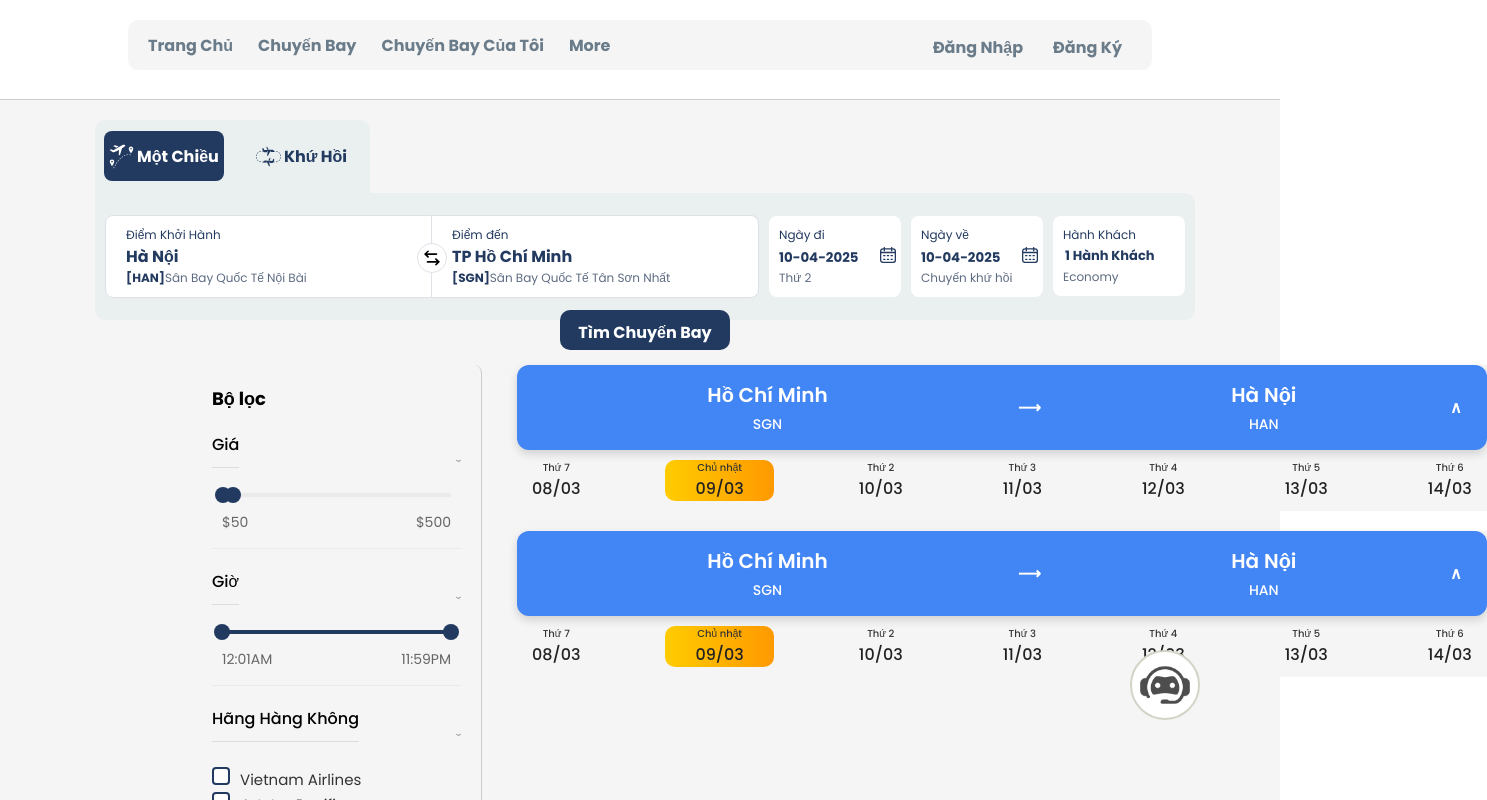
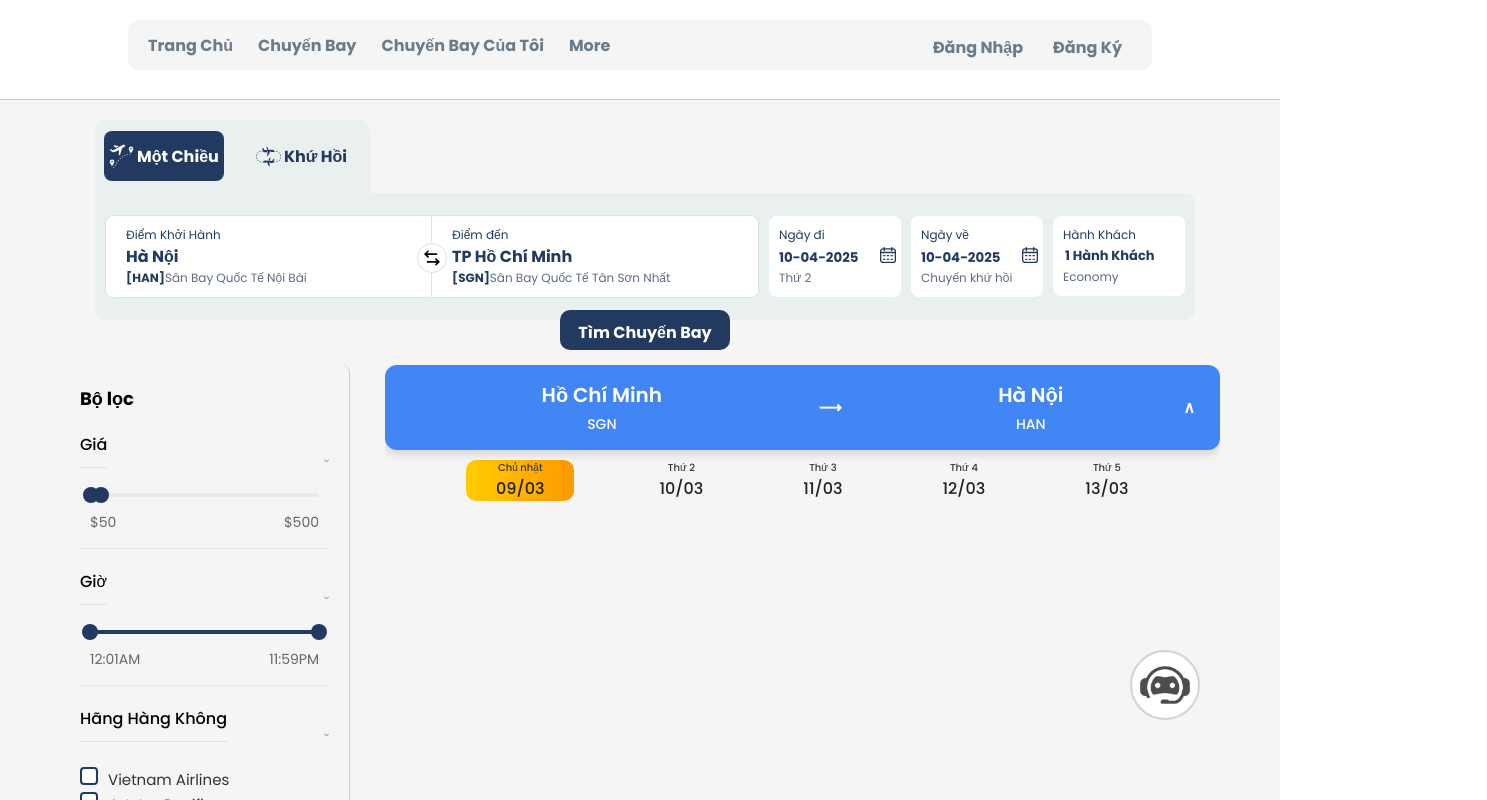
Before and after one commit to NTriCuong/project_CNPM, a React (Create React App) app: page /booking in a window 1280 px wide. Shown: the top 800 px of the page, 1487 px wide, since content can reach past the window. Built offline with nearby package versions, Linux system fonts and the light colour scheme; a web font is replaced by a local one.

Commit message:
xong spint tuan nay 90%

```diff
--- a/src/component/search/FlightSearchBox.js
+++ b/src/component/search/FlightSearchBox.js
@@ -96,6 +96,14 @@ function FlightSearchBox({ className }) {
   const search_data = useSelector(selectSearchData);
   //GOI API
   const Api = async () => {
+    // console.log("search_data", search_data.departureLocation.codeCity);
+    // console.log("search_data", search_data.arrivalLocation.codeCity);
+    // console.log("search_data", format(search_data.departureDate, "yyyy-MM-dd"));
+    // console.log("search_data", search_data.ticketClasses);
+    // console.log("search_data", search_data.numberAdults);
+    // console.log("search_data", search_data.numberChildren);
+    // console.log("search_data", search_data.numberInfants);
+
     try {
       const response = await searchFlight.post("/", {
         departure_location: search_data.departureLocation.codeCity,
@@ -106,6 +114,7 @@ function FlightSearchBox({ className }) {
         number_children: search_data.numberChildren,
         number_infants: search_data.numberInfants,
       });
+
       console.log("API response:", response.data);
       Dispath(setFlightData(response.data));// ép kiểu an toàn));
 
@@ -180,10 +189,11 @@ function FlightSearchBox({ className }) {
           <div className="bottom">
             <div className="left-field">
               <SearchItem
+                onClick={handlePoint}
                 className="field"
                 textTop="Điểm Khởi Hành"
                 textCenter={
-                  <div onClick={handlePoint}>
+                  <div >
                     {" "}
                     {SelectorSearchData.departureLocation.city}
                   </div>
@@ -211,10 +221,11 @@ function FlightSearchBox({ className }) {
                 }
               />
               <SearchItem
+                onClick={handleArP}
                 className="field"
                 textTop="Điểm đến"
                 textCenter={
-                  <div onClick={handleArP}>
+                  <div >
                     {" "}
                     {SelectorSearchData.arrivalLocation.city}
                   </div>
--- a/src/component/search/component/datefield/DatePickerCustom.js
+++ b/src/component/search/component/datefield/DatePickerCustom.js
@@ -1,4 +1,4 @@
-import React, { useEffect, useState } from "react";
+import React, { useEffect, useRef, useState } from "react";
 import DatePicker, { registerLocale } from "react-datepicker";
 import "react-datepicker/dist/react-datepicker.css"; // css mặc định của date picker
 import "./style.css";
@@ -10,6 +10,11 @@ import { updateArrivalDate, updateDepartureDate } from "../../../../redux/search
 const DatePickerCustom = ({flag}) => {//true ngay di false ngay ve
   const [selectedDate, setSelectedDate] = useState(new Date());
   const Dispath = useDispatch();
+  const datePickerRef = useRef(); // 👈 ref để truy cập input của DatePicker
+
+  const openDatePicker = () => {
+    datePickerRef.current.setFocus(); // hoặc dùng .input.click() nếu không được
+  };
   useEffect(()=>{
     if(flag)//ngay di
       Dispath(updateDepartureDate(selectedDate))
@@ -19,8 +24,9 @@ const DatePickerCustom = ({flag}) => {//true ngay di false ngay ve
   registerLocale("vi", vi); // đăng ký locale
   return (
     <div className="date-picker-customy">
-        <img src={iconCalender} alt="calender"/>
+        <img src={iconCalender} alt="calender" onClick={openDatePicker}/>
       <DatePicker
+        ref={datePickerRef}
         selected={selectedDate}
         onChange={(date) => setSelectedDate(date)}
         dateFormat="dd-MM-yyyy"
--- a/src/component/search/component/searchItem/SearchItem.js
+++ b/src/component/search/component/searchItem/SearchItem.js
@@ -1,6 +1,6 @@
 import './style.css'
-function SearchItem({textTop, textCenter, textBottom, className}){
-    return <div className={`item  ${className}`}>
+function SearchItem({textTop, textCenter, textBottom, className, onClick}){
+    return <div onClick={onClick} className={`item  ${className}`}>
         <div className='item-top'>{textTop}</div>
         <div className='item-center'>{textCenter}</div>
         <div className='item-bottom'>{textBottom}</div>
--- a/src/component/search/component/searchItem/style.css
+++ b/src/component/search/component/searchItem/style.css
@@ -8,6 +8,7 @@
     background-color: white;
     border-radius: 8px;
     margin: 20px 25px;
+    cursor: pointer;
 }
 
 .item-top,
--- a/src/component/search/component/selectConsumer/SelectConsumer.js
+++ b/src/component/search/component/selectConsumer/SelectConsumer.js
@@ -37,7 +37,8 @@ const SelectConsumer = ({ className, on }) => {
             {selectItem.map((item) => {
               return (
                 <button
-                  onClick={() => {
+                type="button"
+                onClick={() => {
                     setDataSelect(item);
                   }}
                   className={
@@ -45,7 +46,7 @@ const SelectConsumer = ({ className, on }) => {
                       ? "select-consumer-item"
                       : "select-consumer-item selected-consumer-item"
                   }
-                  key={item.key}
+                  key={item}
                 >
                   {item}
                 </button>
@@ -64,7 +65,8 @@ const SelectConsumer = ({ className, on }) => {
             {selectItem1.map((item) => {
               return (
                 <button
-                  onClick={() => {
+                type="button"
+                onClick={() => {
                     setDataSelect1(item);
                   }}
                   className={
@@ -72,7 +74,7 @@ const SelectConsumer = ({ className, on }) => {
                       ? "select-consumer-item"
                       : "select-consumer-item selected-consumer-item"
                   }
-                  key={item.key}
+                  key={item}
                 >
                   {item}
                 </button>
@@ -91,7 +93,8 @@ const SelectConsumer = ({ className, on }) => {
             {selectItem2.map((item) => {
               return (
                 <button
-                  onClick={() => {
+                type="button"
+                onClick={() => {
                     setDataSelect2(item);
                   }}
                   className={
@@ -99,7 +102,7 @@ const SelectConsumer = ({ className, on }) => {
                       ? "select-consumer-item"
                       : "select-consumer-item selected-consumer-item"
                   }
-                  key={item.key}
+                  key={item}
                 >
                   {item}
                 </button>
@@ -116,9 +119,10 @@ const SelectConsumer = ({ className, on }) => {
             {selectItem3.map((item) => {
               return (
                 <button
+                  type="button"
                   onClick={()=>{setDataSelect3(item)}}
                   className={dataSelect3 !== item ? "" : "active"}
-                  key={item.key}
+                  key={item}
                 >
                   {item === "Premium Economy" ? "Premium" : item}
                 </button>
--- a/src/page/bookingPage/FlightBookingPage.css
+++ b/src/page/bookingPage/FlightBookingPage.css
@@ -39,14 +39,17 @@
 .content-container {
   display: flex;
   gap: 35px;
-  width: 70%;
+  max-width: 1200px;
+  width: 100%;
   margin: 0 auto;
+  padding: 0 20px;
 }
 
+.filters-wrapper {
+  flex: 0 0 250px;
+}
 
-/* Danh sách chuyến bay */
 .flight-list-wrapper {
   flex: 1;
-  margin-left: 0;
-  /* Loại bỏ margin-left thừa */
+  overflow-x: auto;
 }
--- a/src/page/bookingPage/component/FlightList.js
+++ b/src/page/bookingPage/component/FlightList.js
@@ -10,12 +10,12 @@ const go = [
     diemdi: "Hà Nội",
     code2: "HAN"
   },
-  {
-    diemden: "Hồ Chí Minh",
-    code1: "SGN",
-    diemdi: "Hà Nội",
-    code2: "HAN"
-  }
+  // {
+  //   diemden: "Hồ Chí Minh",
+  //   code1: "SGN",
+  //   diemdi: "Hà Nội",
+  //   code2: "HAN"
+  // }
 ]
 function Flightlist() {
   return (
--- a/src/page/bookingPage/component/list/FlightDetails.js
+++ b/src/page/bookingPage/component/list/FlightDetails.js
@@ -31,7 +31,6 @@ const logoVJ = "https://seeklogo.com/images/V/vietjet-aviation-logo-A823494846-s
 const FlightDetails = () => {
   const searchData = useSelector(selectSearchFlight);
   // }, []);
-console.log("KO KO KO",searchData)
   return (
     <div className="flight-list">
       {searchData.map((flight) => (
--- a/src/redux/searchFlightSlice.js
+++ b/src/redux/searchFlightSlice.js
@@ -8,9 +8,7 @@ const flightSearchSlice = createSlice({
   },
   reducers: {
     setFlightData: (state, action) => {
-      console.log("flightData :", action.payload);
       state.data = action.payload
-      console.log("state :", state.data);
 
       }}
 });
```
